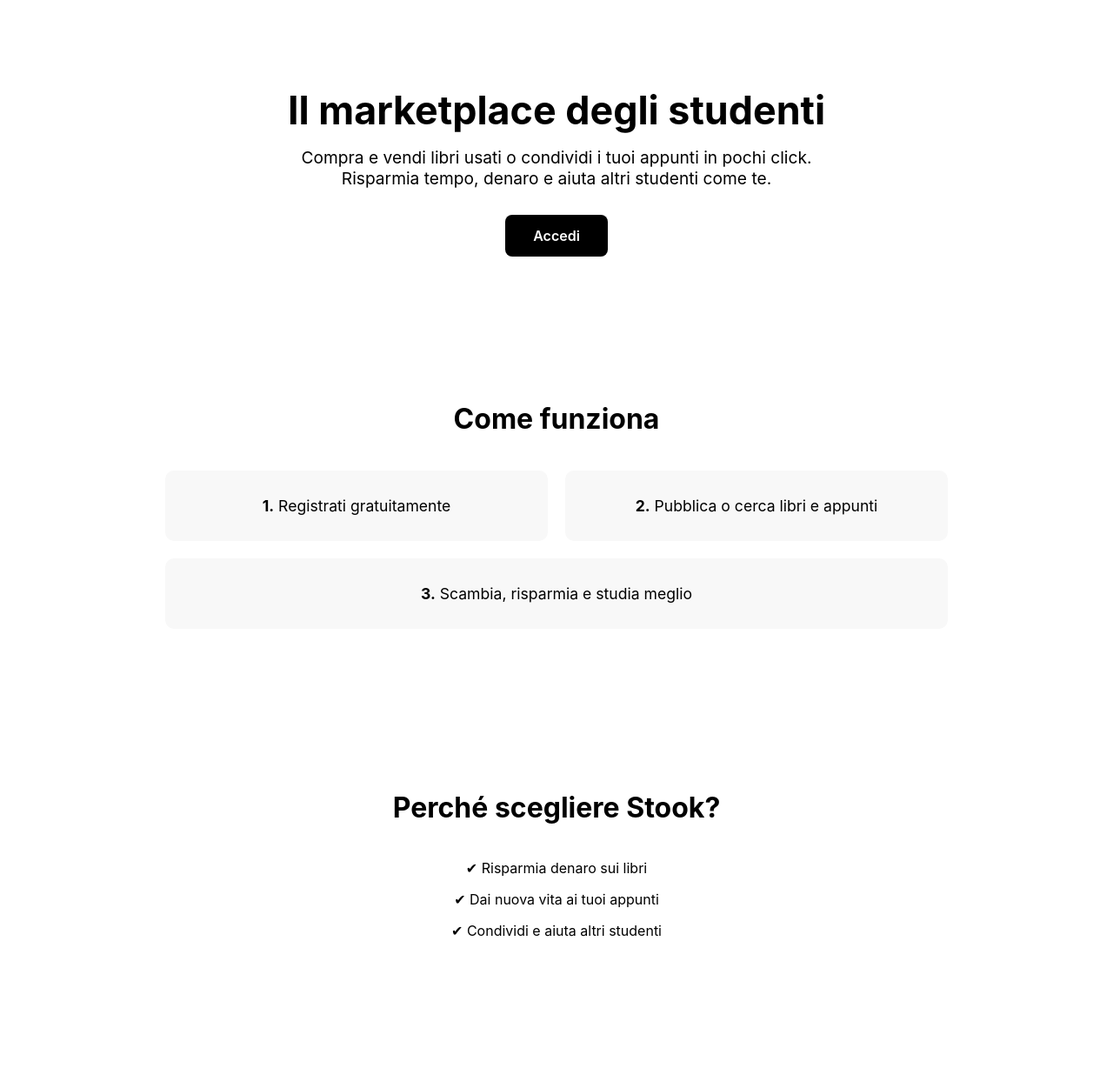
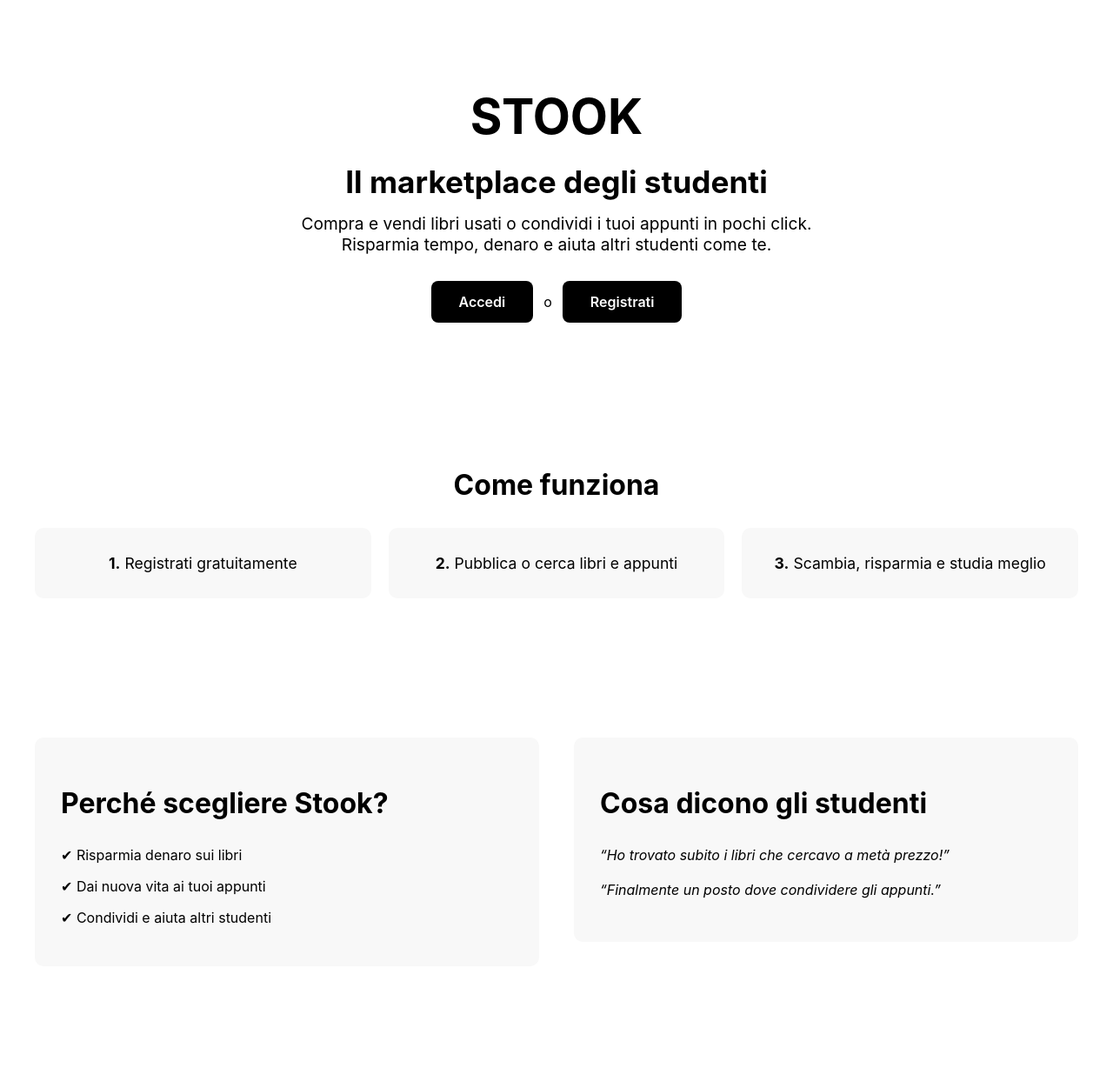
Before and after one commit to filippolazzaretti/STOOK, a plain HTML site: page index.html in a window 1280 px wide. Shown: the top 1228 px of the page at 87% size. Drawn offline with Linux system fonts and the light colour scheme.

Commit message:
Update index.html
modifiche varie

```diff
--- a/index.html
+++ b/index.html
@@ -19,7 +19,12 @@
     }
 
     header h1 {
-      font-size: 2.8rem;
+      font-size: 3.5rem; /* grande come in home.html */
+      margin: 0 0 20px 0;
+    }
+
+    header h2 {
+      font-size: 2.2rem;
       margin: 0;
     }
 
@@ -27,6 +32,14 @@
       font-size: 1.2rem;
       margin: 15px auto 30px;
       max-width: 600px;
+    }
+
+    .cta-container {
+      margin-top: 20px;
+      display: flex;
+      justify-content: center;
+      align-items: center;
+      gap: 12px;
     }
 
     .cta-btn {
@@ -48,13 +61,13 @@
     section {
       padding: 80px 20px;
       text-align: center;
-      max-width: 900px;
+      max-width: 1200px;
       margin: 0 auto;
     }
 
     section h2 {
       font-size: 2rem;
-      margin-bottom: 40px;
+      margin-bottom: 30px;
     }
 
     .steps {
@@ -72,10 +85,26 @@
       font-size: 1.1rem;
     }
 
+    /* layout due colonne */
+    .two-columns {
+      display: flex;
+      flex-wrap: wrap;
+      gap: 40px;
+      justify-content: center;
+      align-items: flex-start;
+      text-align: left;
+    }
+
+    .col {
+      flex: 1 1 400px;
+      background: #f8f8f8;
+      padding: 30px;
+      border-radius: 10px;
+    }
+
     blockquote {
       font-style: italic;
-      margin: 20px auto;
-      max-width: 600px;
+      margin: 20px 0;
     }
 
     footer {
@@ -114,10 +143,16 @@
 
   <!-- HERO -->
   <header>
-    <h1>Il marketplace degli studenti</h1>
+    <h1>STOOK</h1>
+    <h2>Il marketplace degli studenti</h2>
     <p>Compra e vendi libri usati o condividi i tuoi appunti in pochi click.
        Risparmia tempo, denaro e aiuta altri studenti come te.</p>
+
+    <div class="cta-container">
       <a href="#login-form" class="cta-btn">Accedi</a>
+      <span>o</span>
+      <a href="#register" class="cta-btn">Registrati</a>
+    </div>
   </header>
 
   <!-- COME FUNZIONA -->
@@ -130,25 +165,21 @@
     </div>
   </section>
 
-  <!-- PERCHÉ STOOK -->
+  <!-- PERCHÉ STOOK + TESTIMONIANZE AFFIANCATI -->
   <section>
+    <div class="two-columns">
+      <div class="col">
         <h2>Perché scegliere Stook?</h2>
         <p>✔ Risparmia denaro sui libri</p>
         <p>✔ Dai nuova vita ai tuoi appunti</p>
         <p>✔ Condividi e aiuta altri studenti</p>
-  </section>
-
-  <!-- TESTIMONIANZE -->
-  <section>
+      </div>
+      <div class="col">
         <h2>Cosa dicono gli studenti</h2>
         <blockquote>“Ho trovato subito i libri che cercavo a metà prezzo!”</blockquote>
         <blockquote>“Finalmente un posto dove condividere gli appunti.”</blockquote>
-  </section>
-
-  <!-- CTA FINALE -->
-  <section>
-    <h2>Pronto a iniziare?</h2>
-    <a href="#login-form" class="cta-btn">Unisciti ora</a>
+      </div>
+    </div>
   </section>
 
   <!-- LOGIN -->
@@ -174,7 +205,7 @@
       const pass = document.getElementById('password').value;
 
       if (user === "Filippo" && pass === "2002") {
-        window.location.href = "home.html"; // <-- qui punta alla tua homepage privata
+        window.location.href = "home.html"; // pagina utente loggato
       } else {
         document.getElementById('error').style.display = "block";
       }
```
Lines whose indentation alone changed are shown as unchanged.
